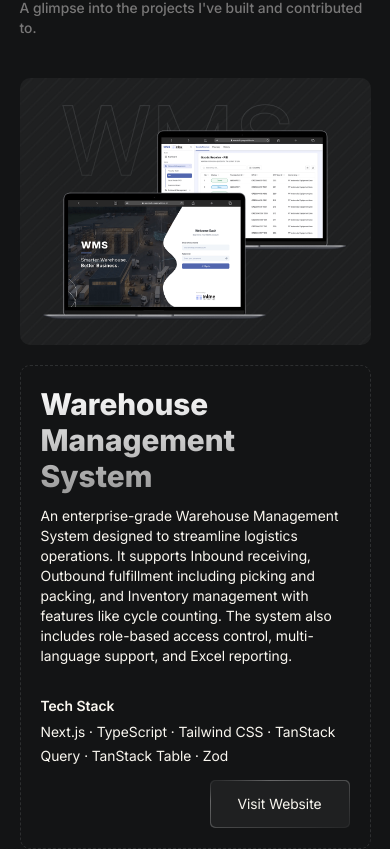
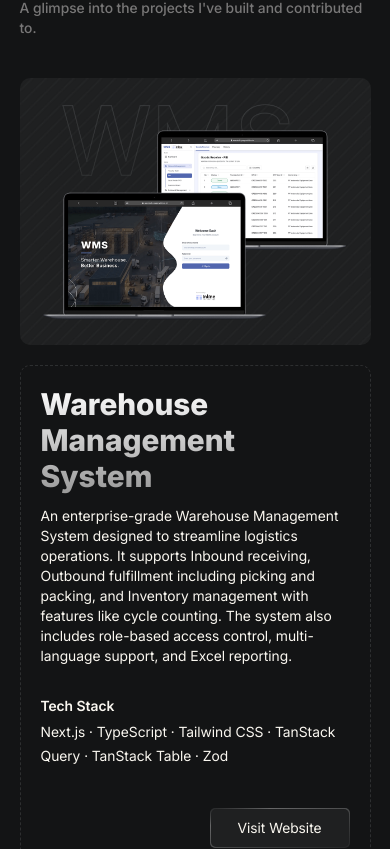
Before and after one commit to yudhaeric/portofolio, a Next.js app: page / in a window 390 px wide. Shown: the part 1151-2000 px from the top of the page. Built offline with nearby package versions, Linux system fonts and the light colour scheme.

Commit message:
Standardize Button Sizing & Unify Card Action Styles

```diff
--- a/app/components/ProjectsSection.tsx
+++ b/app/components/ProjectsSection.tsx
@@ -56,7 +56,7 @@ export default function ProjectsSection ({ projects }: ProjectsSectionProps) {
                       <p className='font-semibold text-seashell'>Tech Stack</p>
                       <p className='text-seashell text-sm leading-6'>{project.tech}</p>
                     </div>
-                    <div className='flex items-end justify-end w-full h-[20px] lg:h-[26px] mt-10 lg:mt-7'>
+                    <div className='flex items-center justify-end w-full mt-10 lg:mt-7'>
                       <Button type='link' href={project.url} variant='basic'>Visit Website</Button>
                     </div>
                   </div>
--- a/app/components/layout/Footer.tsx
+++ b/app/components/layout/Footer.tsx
@@ -138,12 +138,11 @@ export default function Footer() {
               <p className="text-sm text-sonicSilver leading-6">
                 Do you have a job opportunity or idea you&apos;d like to discuss? Feel free to reach out via email!
               </p>
-              <div className="mt-2 w-[140px] lg:w-[121px] h-[40px] lg:h-[40px]">
+              <div className="mt-2">
                 <Button
                   type="link"
                   href="mailto:yudhaericpamungkas@gmail.com"
                   variant="basic"
-                  className="!w-full !h-full"
                 >
                   Reach Me
                 </Button>
--- a/app/components/ui/Button.tsx
+++ b/app/components/ui/Button.tsx
@@ -47,7 +47,7 @@ export default function Button({
   }, [setSectionRef]);
 
   // styles
-  const baseWrapper = "flex items-center justify-center w-[140px] h-[48px] text-seashell text-sm rounded-[5px] transition-all duration-300 cursor-pointer p-[1px] lg:w-[121px] lg:h-[40px]";
+  const baseWrapper = "flex items-center justify-center w-[140px] h-[40px] text-seashell text-sm rounded-[5px] transition-all duration-300 cursor-pointer p-[1px] lg:w-[121px] lg:h-[40px]";
   const baseButton = "relative z-10 flex items-center justify-center w-full h-full rounded-[5px]";
   const borderGradient = "bg-gradient-to-br from-charlestonGreen via-platinum/40 via-[22%] to-charlestonGreen";
 
@@ -57,7 +57,7 @@ export default function Button({
   };
 
   const commonClassNames = `${baseWrapper} ${borderGradient} running-light-border ${className}`;
-  const innerClassNames = `${baseButton} ${variants[variant]} ${className}`;
+  const innerClassNames = `${baseButton} ${variants[variant]}`;
 
   if (type === 'link' && href) {
     const isInternal = href.startsWith('/');
```
